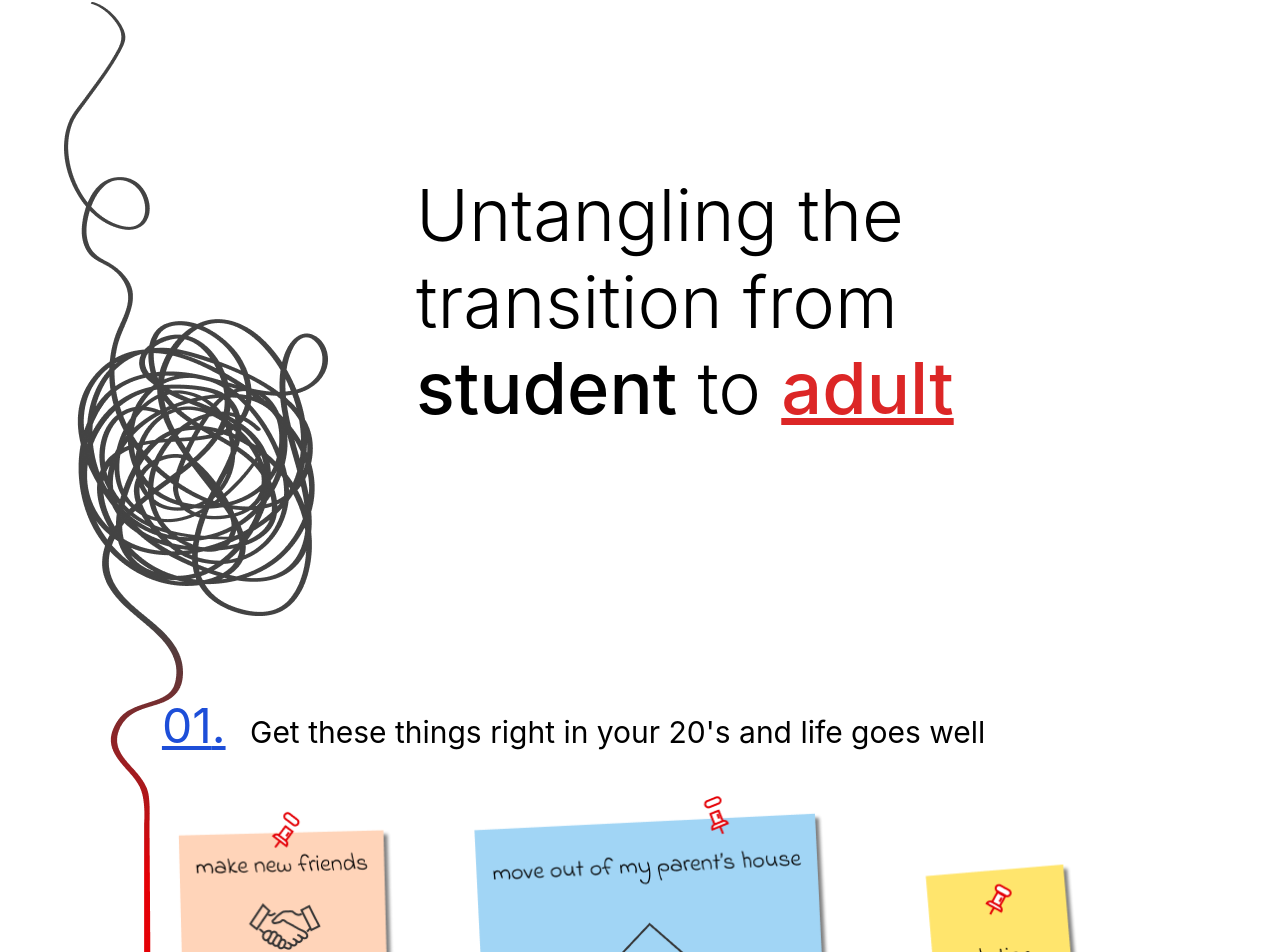
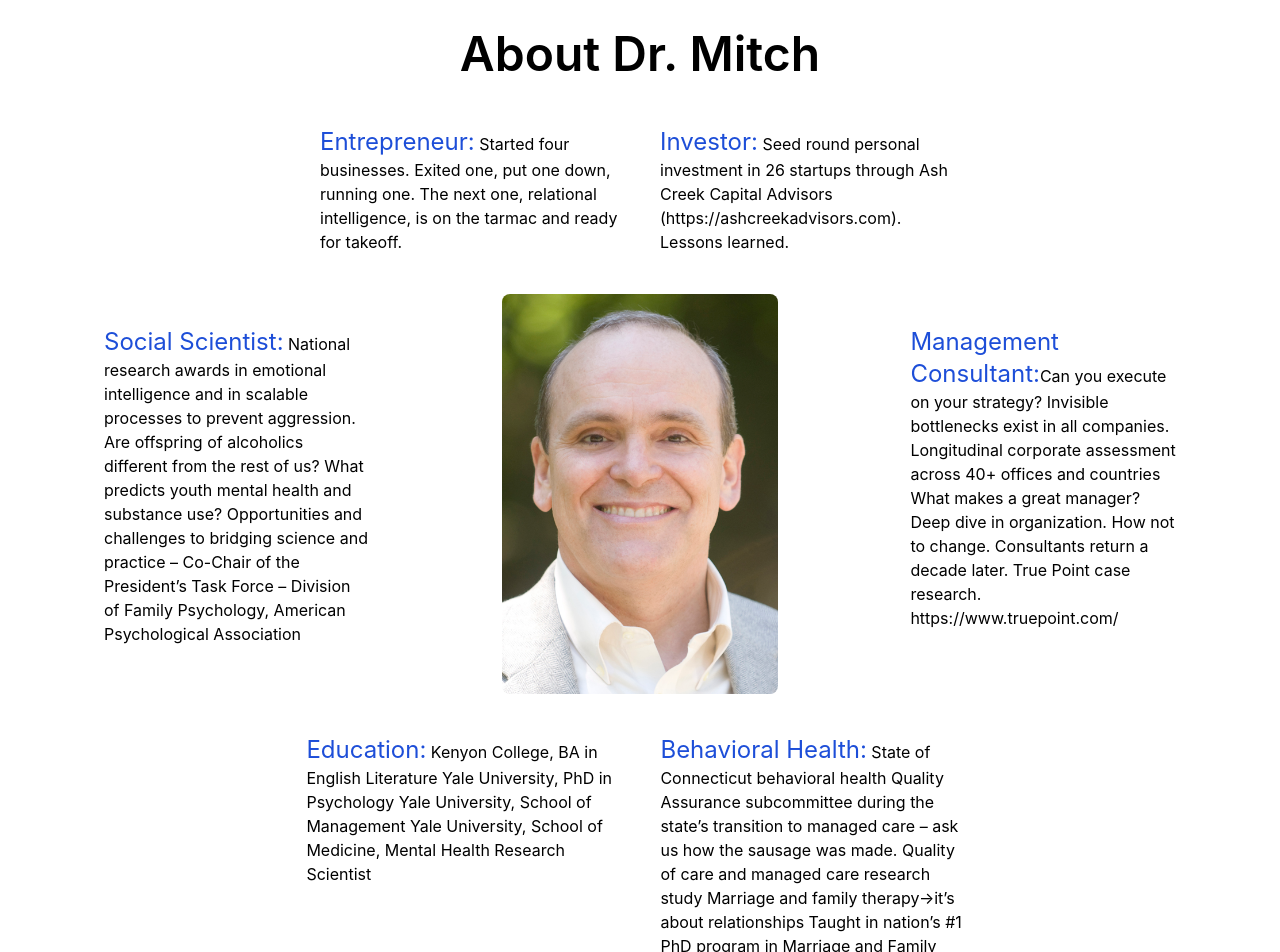
Before and after one commit to Lubwama-Emmanuel/untangled, a React (Create React App) app: page /about_mitch in a window 1280 px wide. Shown: the part 83-1035 px from the top of the page. Built offline with nearby package versions, Linux system fonts and the light colour scheme.

Commit message:
feat:(added about us page)

```diff
--- a/package.json
+++ b/package.json
@@ -8,6 +8,7 @@
     "@testing-library/user-event": "^13.5.0",
     "react": "^18.2.0",
     "react-dom": "^18.2.0",
+    "react-router-dom": "^6.15.0",
     "react-scripts": "5.0.1",
     "web-vitals": "^2.1.4"
   },
--- a/src/App.jsx
+++ b/src/App.jsx
@@ -1,9 +1,24 @@
+import { RouterProvider, createBrowserRouter } from "react-router-dom";
 import Homepage from "./pages/Homepage";
+import AppLayout from "./ui/AppLayout";
+import AboutMitch from "./pages/AboutMitch";
 
 export default function App() {
-  return (
-    <div>
-      <Homepage />
-    </div>
-  );
+  const router = createBrowserRouter([
+    {
+      element: <AppLayout />,
+      children: [
+        {
+          path: "/",
+          element: <Homepage />,
+        },
+        {
+          path: "/about_mitch",
+          element: <AboutMitch />,
+        },
+      ],
+    },
+  ]);
+
+  return <RouterProvider router={router} />;
 }
--- a/src/components/About.jsx
+++ b/src/components/About.jsx
@@ -1,3 +1,4 @@
+import { NavLink } from "react-router-dom";
 import AppSection from "../ui/AppSection";
 import Heading from "../ui/Heading";
 import Separator from "../ui/Separator";
@@ -25,7 +26,7 @@ export default function About() {
         </div>
         <div className="mb-16 flex justify-center">
           <h3 className="w-[30%] rounded-lg border border-blue-800 py-2 text-center text-blue-800 underline">
-            <a href="#sect">Learn more about Dr. Mitch</a>
+            <NavLink to="/about_mitch">Learn more about Dr. Mitch</NavLink>
           </h3>
         </div>
       </div>
--- a/src/components/Header.jsx
+++ b/src/components/Header.jsx
@@ -1,12 +1,15 @@
+import { Link } from "react-router-dom";
 import Links from "../ui/Links";
 
 export default function Header() {
   return (
     <header className="m-auto grid max-w-[90%] grid-cols-[1fr_4fr] items-center gap-[20%] py-5">
-      <div className="flex items-center">
-        <img src="images/vector.svg" alt="logo" />
-        <h3 className="text-2xl font-semibold text-red-700">Untangle</h3>
-      </div>
+      <Link to="/">
+        <div className="flex items-center">
+          <img src="images/vector.svg" alt="logo" />
+          <h3 className="text-2xl font-semibold text-red-700">Untangle</h3>
+        </div>
+      </Link>
       <Links styles={"list-none flex text-red-600 justify-between"} />
     </header>
   );
--- /dev/null
+++ b/src/components/Mitch.jsx
@@ -0,0 +1,85 @@
+import Separator from "../ui/Separator";
+
+export default function Mitch() {
+  return (
+    <section className="mx-auto max-w-screen-2xl">
+      <h2 className="my-7 text-center text-5xl font-semibold capitalize">
+        about dr. mitch
+      </h2>
+      <div className="grid-rows-[auto_auto_auto m-auto grid w-[90%] space-y-5">
+        <div className="mx-auto grid max-w-[60%] grid-cols-[auto_auto] items-start gap-10 px-3 py-5">
+          <div>
+            <p className="w-[300px]">
+              <span className=" text-2xl text-blue-700">Entrepreneur:</span>{" "}
+              Started four businesses. Exited one, put one down, running one.
+              The next one, relational intelligence, is on the tarmac and ready
+              for takeoff.
+            </p>
+          </div>
+          <div>
+            <p className="w-[300px]">
+              <span className="text-2xl text-blue-700">Investor:</span> Seed
+              round personal investment in 26 startups through Ash Creek Capital
+              Advisors (https://ashcreekadvisors.com). Lessons learned.
+            </p>
+          </div>
+        </div>
+        <div className="grid grid-cols-[30%_40%_30%] items-start">
+          <div className="px-10 py-8">
+            <p>
+              <span className="text-2xl text-blue-700">Social Scientist:</span>{" "}
+              National research awards in emotional intelligence and in scalable
+              processes to prevent aggression. Are offspring of alcoholics
+              different from the rest of us? What predicts youth mental health
+              and substance use? Opportunities and challenges to bridging
+              science and practice – Co-Chair of the President’s Task Force –
+              Division of Family Psychology, American Psychological Association
+            </p>
+          </div>
+          <div className="flex justify-center">
+            <img
+              src="images/Mitch.jpg"
+              alt="Dr.Mitch"
+              className="h-[400px] rounded-lg"
+            />
+          </div>
+          <div className="">
+            <p className="px-10 py-8">
+              <span className="text-2xl text-blue-700">
+                Management Consultant:
+              </span>
+              Can you execute on your strategy? Invisible bottlenecks exist in
+              all companies. Longitudinal corporate assessment across 40+
+              offices and countries What makes a great manager? Deep dive in
+              organization. How not to change. Consultants return a decade
+              later. True Point case research. https://www.truepoint.com/
+            </p>
+          </div>
+        </div>
+        <div className="mx-auto grid max-w-[60%] grid-cols-[auto_auto] items-start gap-10 px-3 py-5">
+          <div className="">
+            <p>
+              <span className="text-2xl text-blue-700">Education:</span> Kenyon
+              College, BA in English Literature Yale University, PhD in
+              Psychology Yale University, School of Management Yale University,
+              School of Medicine, Mental Health Research Scientist
+            </p>
+          </div>
+          <div className="">
+            <p>
+              <span className="text-2xl text-blue-700">Behavioral Health:</span>{" "}
+              State of Connecticut behavioral health Quality Assurance
+              subcommittee during the state’s transition to managed care – ask
+              us how the sausage was made. Quality of care and managed care
+              research study Marriage and family therapy→it’s about
+              relationships Taught in nation’s #1 PhD program in Marriage and
+              Family Therapy.
+            </p>
+          </div>
+        </div>
+      </div>
+      <h2 className="mb-20 text-center text-2xl text-blue-700">Man of Faith</h2>
+      <Separator isMarginBottom={false} />
+    </section>
+  );
+}
--- a/src/components/Offer.jsx
+++ b/src/components/Offer.jsx
@@ -5,7 +5,7 @@ import Separator from "../ui/Separator";
 export default function Offer() {
   return (
     <AppSection>
-      <div className="grid grid-cols-[7fr_1fr]">
+      <div className="grid grid-cols-[7fr_1fr]" id="#what_we_offer">
         <div className="mx-auto max-w-[80%] ">
           <Heading number={2} title={"What we offer?"} />
           <div className="space-y-2 text-center text-xl">
--- /dev/null
+++ b/src/pages/AboutMitch.jsx
@@ -0,0 +1,9 @@
+import Mitch from "../components/Mitch";
+
+export default function AboutMitch() {
+  return (
+    <div>
+      <Mitch />
+    </div>
+  );
+}
--- a/src/pages/Homepage.jsx
+++ b/src/pages/Homepage.jsx
@@ -1,6 +1,5 @@
 import About from "../components/About";
 import Contact from "../components/Contact";
-import Header from "../components/Header";
 import Help from "../components/Help";
 import Hero from "../components/Hero";
 import Offer from "../components/Offer";
@@ -8,13 +7,11 @@ import Offer from "../components/Offer";
 export default function Homepage() {
   return (
     <div className="mx-auto max-w-screen-2xl">
-      <Header />
       <Hero />
       <Offer />
       <About />
       <Help />
       <Contact />
-      <Header />
     </div>
   );
 }
--- /dev/null
+++ b/src/ui/AppLayout.jsx
@@ -0,0 +1,16 @@
+import { Outlet } from "react-router-dom";
+import Header from "../components/Header";
+
+export default function AppLayout() {
+  return (
+    <div>
+      <Header />
+
+      <main>
+        <Outlet />
+      </main>
+
+      <Header />
+    </div>
+  );
+}
--- a/src/ui/Links.jsx
+++ b/src/ui/Links.jsx
@@ -7,7 +7,7 @@ const links = [
   {
     id: 2,
     item: "What we offer",
-    link: "#services",
+    link: "#what_we_offer",
   },
   {
     id: 3,
```
Also changed, not shown: 1 other file (tests, documents, lock files or other folders).
